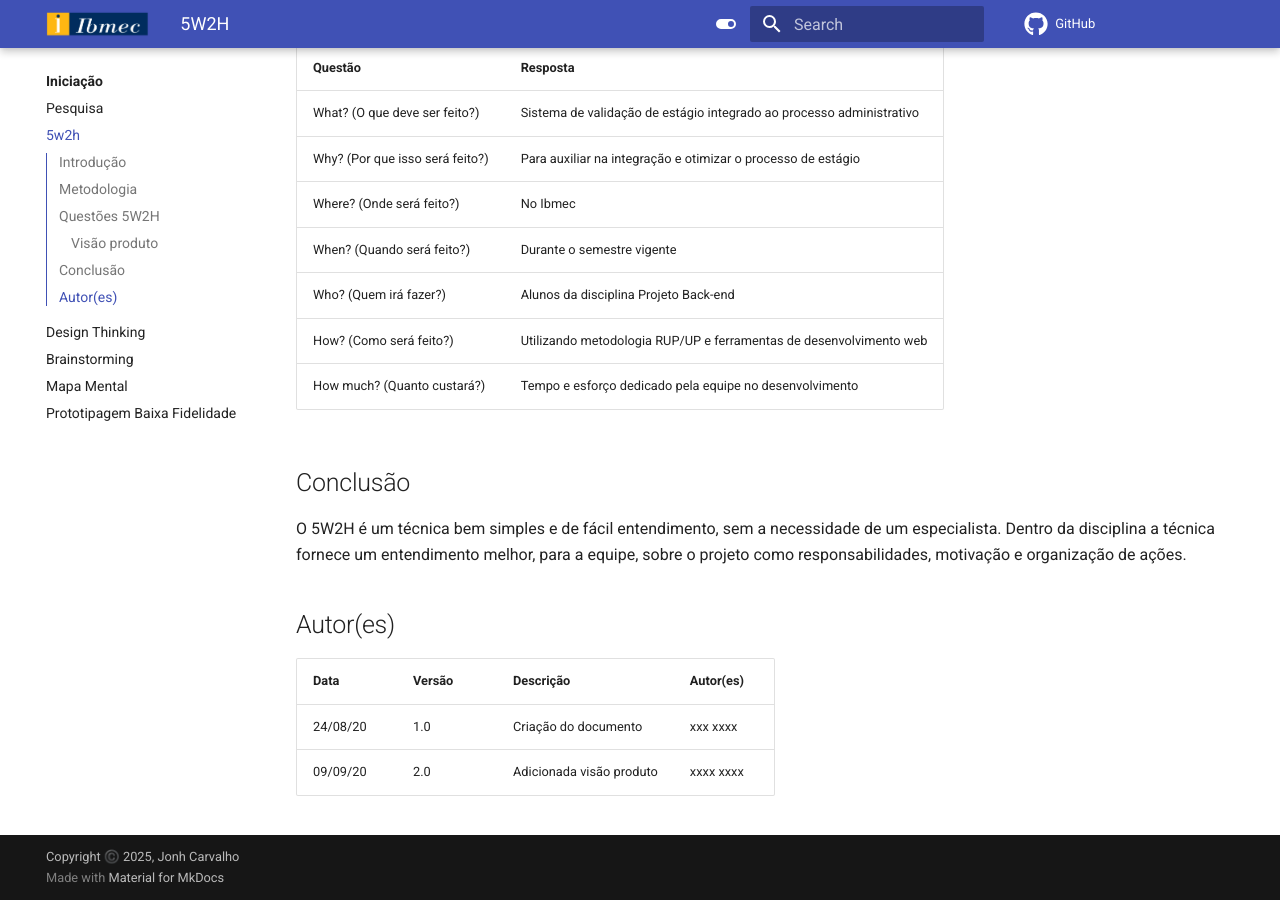
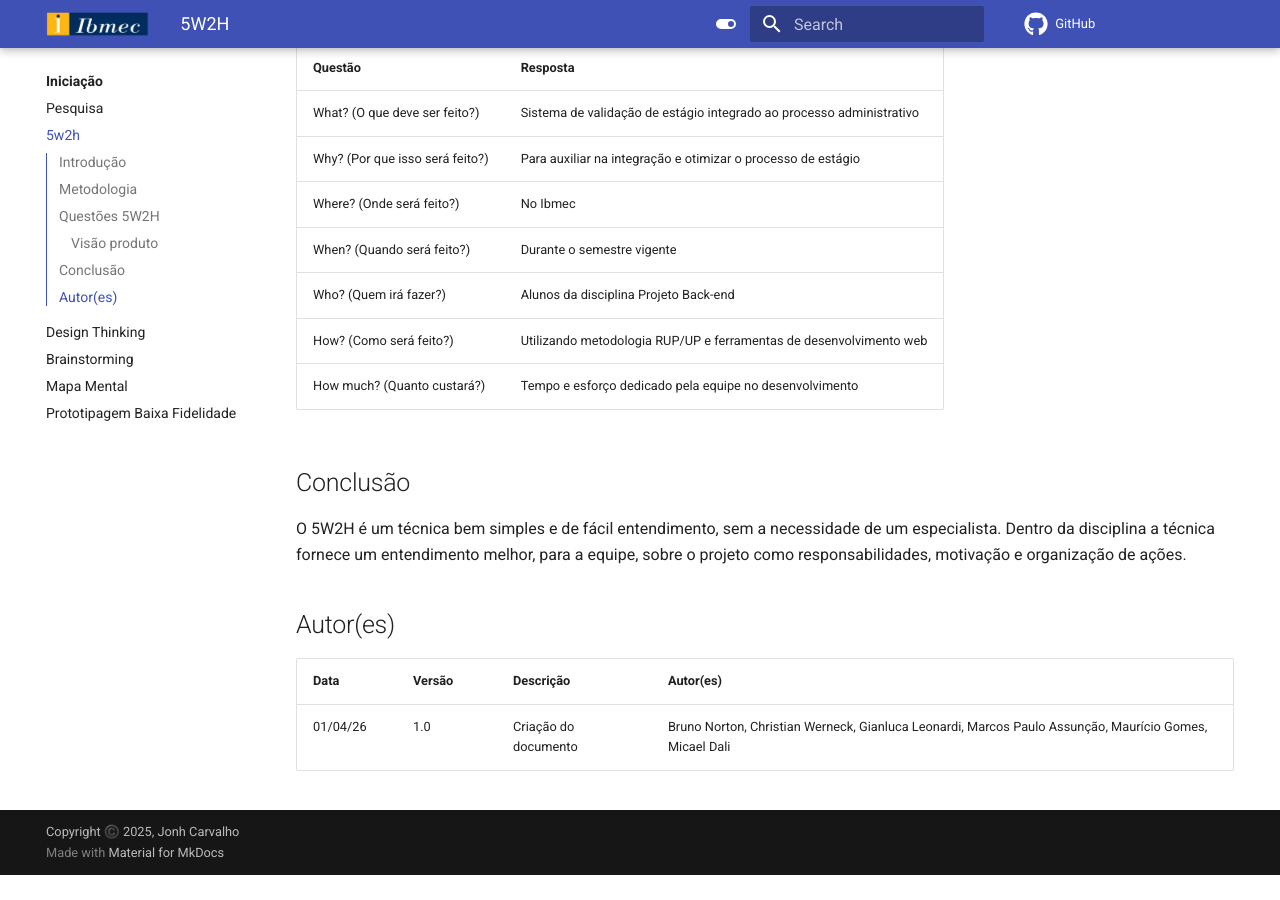
Before and after one commit to Projetos-de-Extensao/PBE_26.1_8001_I, an MkDocs documentation site: the page built from mkdocs/Iniciacao/5w2h.md, in a window 1280 px wide and 900 px high, scrolled down 681 px. Built offline with MkDocs 1.6.1 and Material for MkDocs 9.7.7, drawn with Linux system fonts in a browser that asks for light colours; comment, search, counter and statistics services are not loaded; after the commit the page ends 1556 px from its top, so only the background shows below that.

Commit message:
Adição dos autores na documentação

```diff
--- a/mkdocs/Iniciacao/5w2h.md
+++ b/mkdocs/Iniciacao/5w2h.md
@@ -38,5 +38,4 @@ O 5W2H é um técnica bem simples e de fácil entendimento, sem a necessidade de
 ## Autor(es)
 | Data | Versão | Descrição | Autor(es) |
 | -- | -- | -- | -- |
-| 24/08/20 | 1.0 | Criação do documento | xxx xxxx |
-| 09/09/20 | 2.0 | Adicionada visão produto | xxxx xxxx |
+| 01/04/26 | 1.0 | Criação do documento | Bruno Norton, Christian Werneck, Gianluca Leonardi, Marcos Paulo Assunção, Maurício Gomes, Micael Dali|
```
